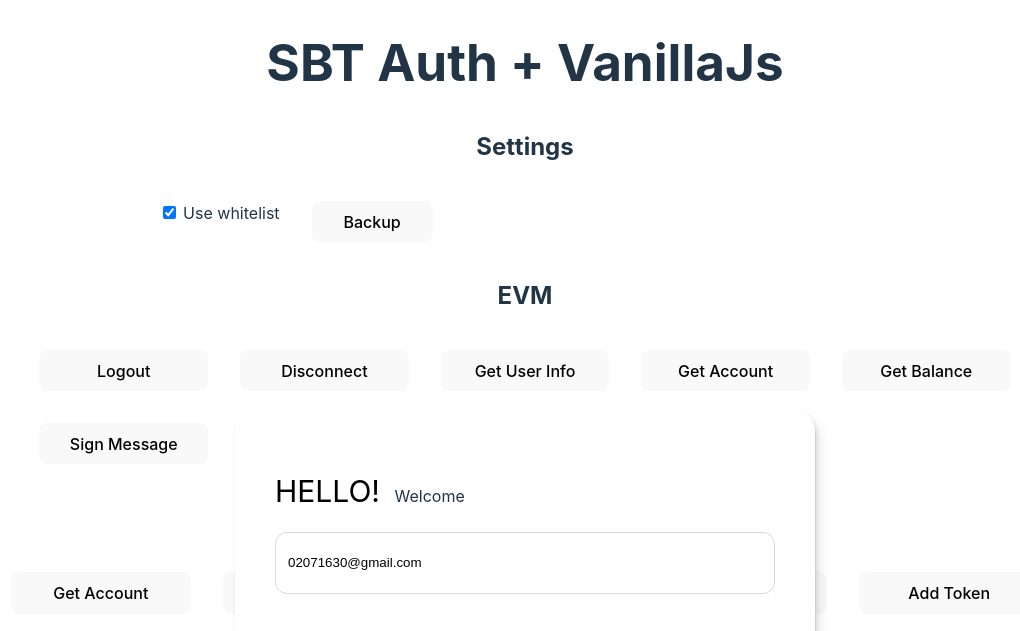
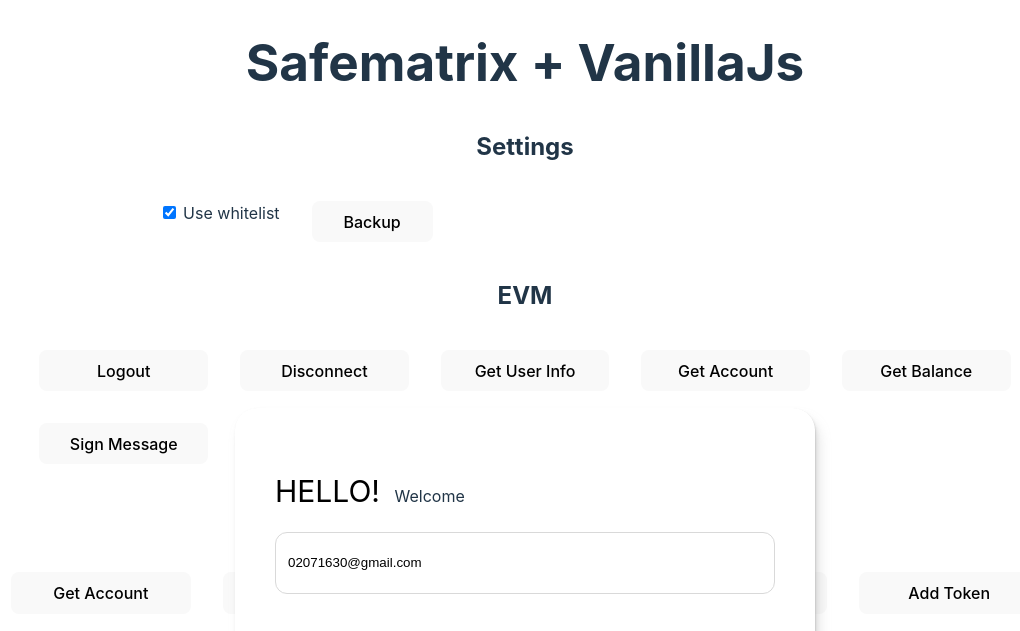
Before and after one commit to SBTAuth/sbtauth-example, a website built with Vite: page index.html in a window 1280 px wide. Shown: the top 631 px of the page, without its empty margins (115-1135 px from the left). Built offline with nearby package versions, Linux system fonts and the light colour scheme; what @sbtauth/sbtauth would draw is missing.

Commit message:
fix: update name

```diff
--- a/index.html
+++ b/index.html
@@ -11,7 +11,7 @@
     <title>Sbt Auth + TS</title>
   </head>
   <body>
-    <h1>SBT Auth + VanillaJs</h1>
+    <h1>Safematrix + VanillaJs</h1>
     <div class="title">Settings</div>
     <div class="card">
 
```
Also changed, not shown: 1 other file.
